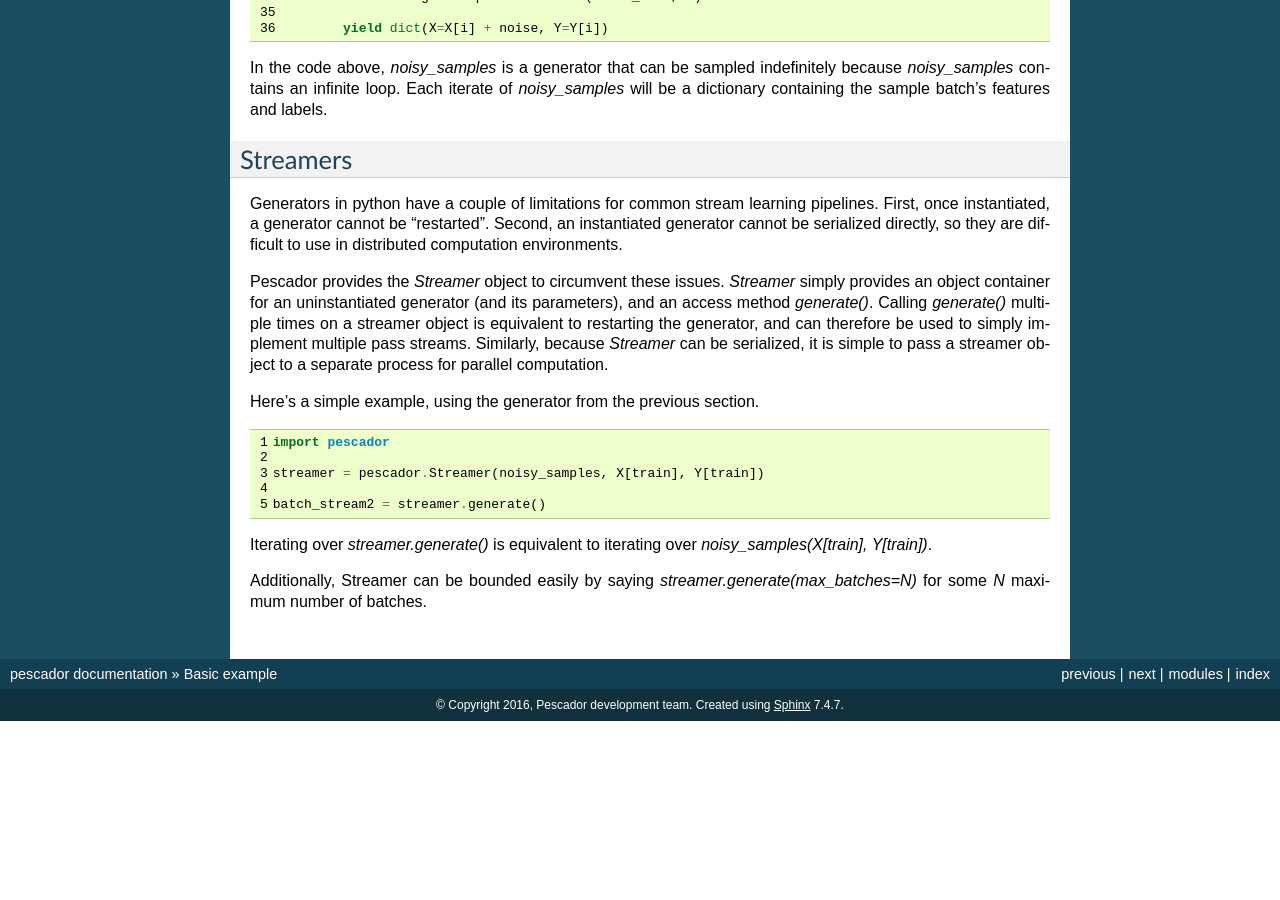
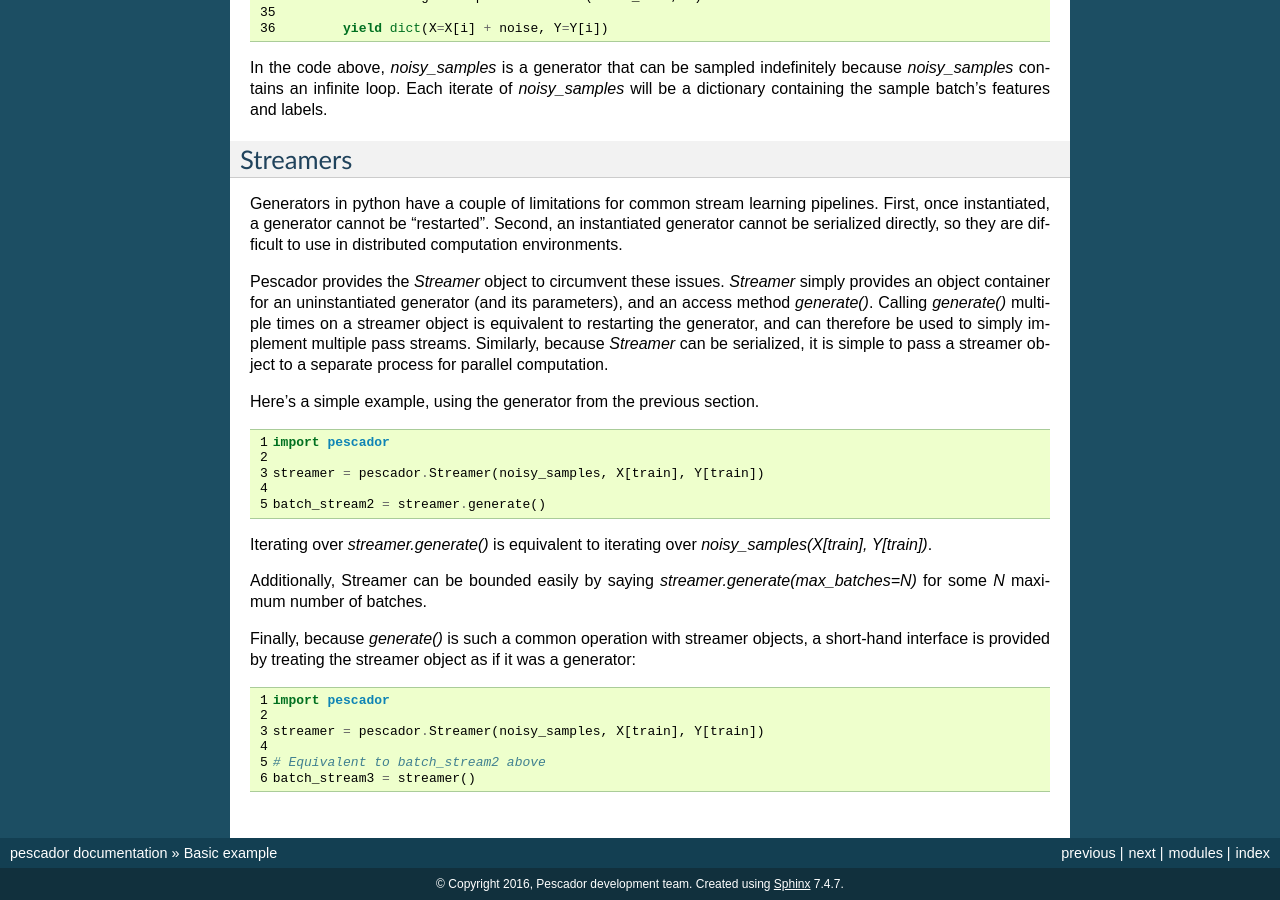
Before and after one commit to pescadores/pescador, a Sphinx documentation site: the page built from docs/example1.rst, in a window 1280 px wide and 900 px high, scrolled down 989 px. Built offline with Sphinx 7.4.7, drawn with Linux system fonts in a browser that asks for light colours; pages that are not in the unit, such as notebooks, are missing from menus; before the commit the page ends 1710 px from its top, so only the background shows below that.

Commit message:
updating documentation for call interface

```diff
--- a/docs/bufferedstreaming.rst
+++ b/docs/bufferedstreaming.rst
@@ -20,7 +20,7 @@ Following up on the first example, we use the `noisy_samples` generator.
     buffered_streamer = pescador.BufferedStreamer(streamer, minibatch_size)
 
     # Generate batches in exactly the same way as you would from the base streamer
-    for batch in streamer.generate():
+    for batch in streamer():
         ...
 
 A few important points to note about using :ref:`BufferedStreamer`:
--- a/docs/example1.rst
+++ b/docs/example1.rst
@@ -94,3 +94,16 @@ Here's a simple example, using the generator from the previous section.
 Iterating over `streamer.generate()` is equivalent to iterating over `noisy_samples(X[train], Y[train])`.
 
 Additionally, Streamer can be bounded easily by saying `streamer.generate(max_batches=N)` for some `N` maximum number of batches.
+
+Finally, because `generate()` is such a common operation with streamer objects, a short-hand interface is
+provided by treating the streamer object as if it was a generator:
+
+.. code-block:: python
+    :linenos:
+
+    import pescador
+
+    streamer = pescador.Streamer(noisy_samples, X[train], Y[train])
+
+    # Equivalent to batch_stream2 above
+    batch_stream3 = streamer()
--- a/docs/example2.rst
+++ b/docs/example2.rst
@@ -58,7 +58,7 @@ As a concrete example, we can simulate a mixture of noisy streams with differing
                          lam=64) # Use a poisson rate of 64
 
         # Fit the model to the stream, use at most 5000 batches
-        for batch in batch_stream.generate(max_batches=5000):
+        for batch in batch_stream(max_batches=5000):
             estimator.partial_fit(batch['X'], batch['Y'], classes=classes)
 
         # And report the accuracy
--- a/docs/example3.rst
+++ b/docs/example3.rst
@@ -50,7 +50,7 @@ multiplexed streamer object as follows:
     # Draw on average 16 patches from each stream before deactivating
     mux_stream = pescador.Mux(streams, k=32, lam=16)
 
-    for batch in mux_stream.generate(max_batches=1000):
+    for batch in mux_stream(max_batches=1000):
         # DO LEARNING HERE
         pass
 
--- a/docs/index.rst
+++ b/docs/index.rst
@@ -14,8 +14,8 @@ inter-process communication.
 The basic use case is as follows:
 
     1. Define a generator function `g` which yields a dictionary of numpy arrays at each step
-    2. Construct a :ref:`Streamer` object `S = Streamer(g, args...)`
-    3. Iterate over examples generated by `S.generate()`.
+    2. Construct a :ref:`Streamer` object `stream = Streamer(g, args...)`
+    3. Iterate over examples generated by `stream()`.
 
 On top of this basic functionality, pescador provides the following tools:
 
```
Also changed, not shown: 2 other files.
